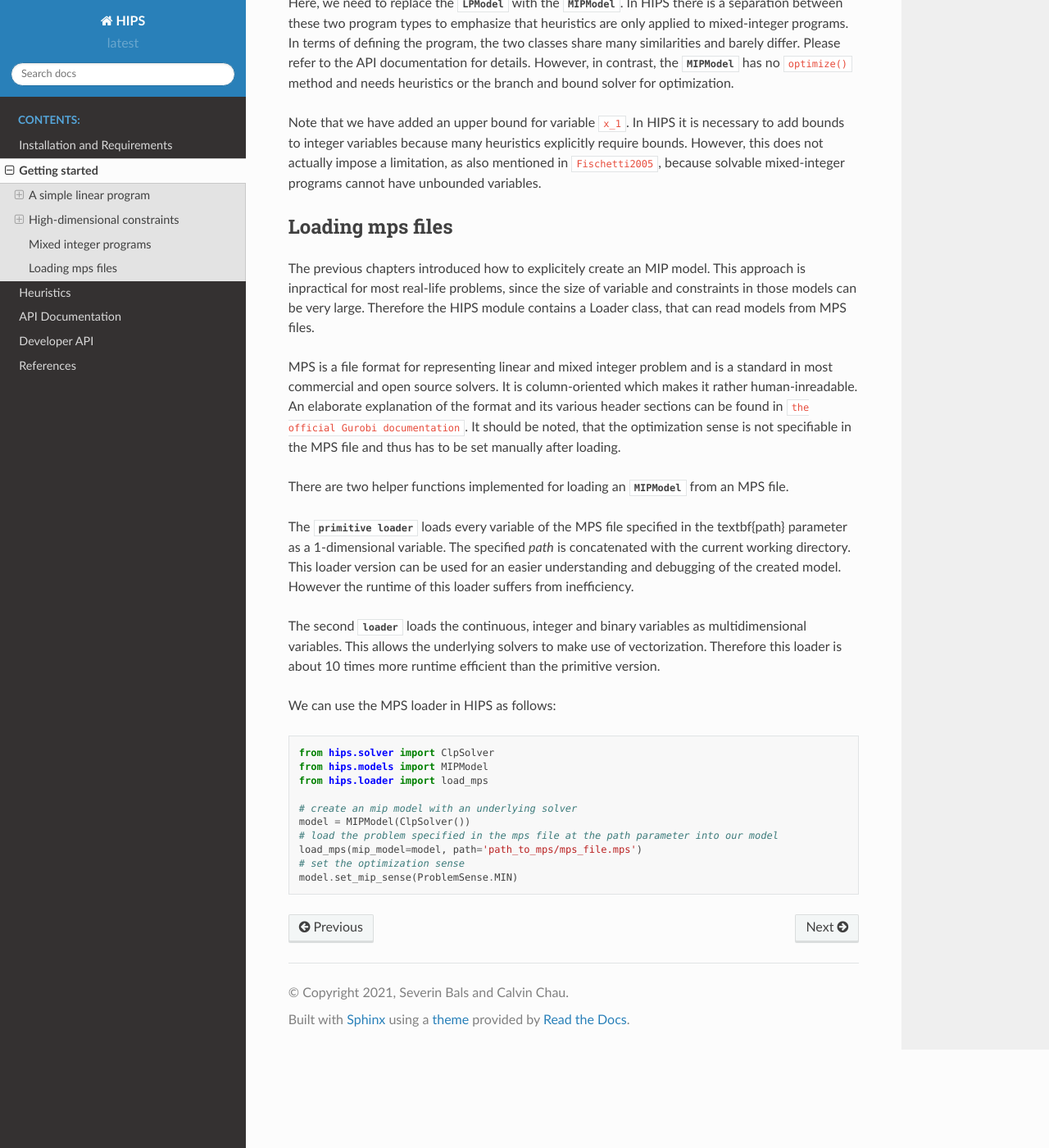
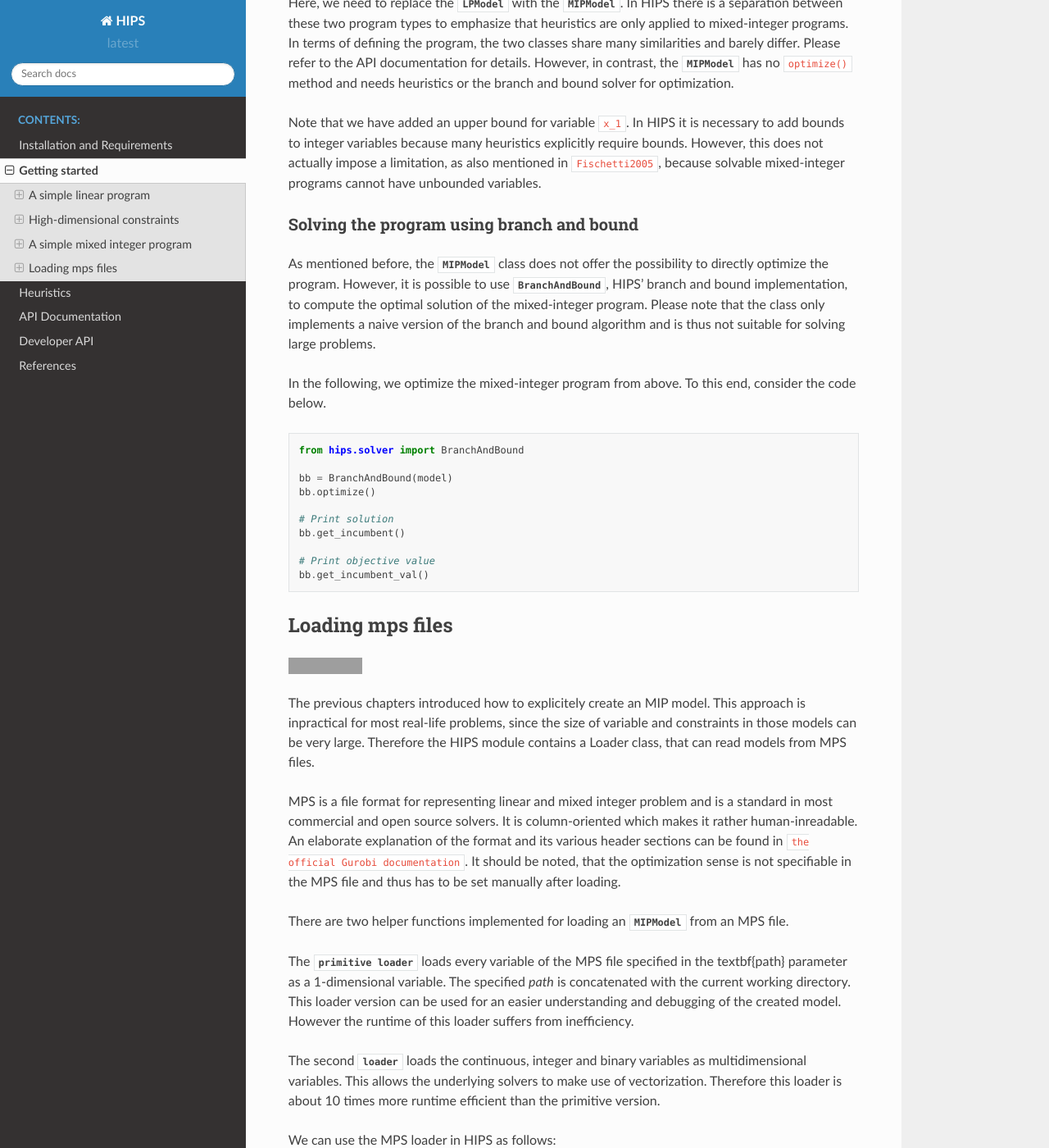
Before and after one commit to cxlvinchau/hips, a Sphinx documentation site: the page built from docs/getting_started.rst, in a window 1280 px wide and 1400 px high, scrolled down 4296 px. Shown: the whole window at 82% size. Built offline with Sphinx 7.4.7 and the Read the Docs theme 2.0.0, drawn with Linux system fonts in a browser that asks for light colours; cross-references to code outside the pages are shown as plain code; some of the changed text lies outside the part shown; grey boxes are pictures that could not be loaded.

Commit message:
added colab to load mps

```diff
--- a/docs/getting_started.rst
+++ b/docs/getting_started.rst
@@ -198,8 +198,8 @@ Thus, instead of passing lists to the constructor of :class:`hips.models.HIPSArr
 >>> HIPSArray(np.array([1, 2, 3]))
 [1, 2, 3]
 
-Mixed integer programs
-----------------------
+A simple mixed integer program
+------------------------------
 
 .. raw:: html
 
@@ -254,8 +254,36 @@ Note that we have added an upper bound for variable ``x_1``. In HIPS it is neces
 because many heuristics explicitly require bounds. However, this does not actually impose a limitation, as also mentioned in
 :cite:`Fischetti2005`, because solvable mixed-integer programs cannot have unbounded variables.
 
+Solving the program using branch and bound
+__________________________________________
+As mentioned before, the :class:`MIPModel <hips.models.MIPModel>` class does not offer the possibility to directly optimize the program.
+However, it is possible to use :class:`BranchAndBound <hips.solver.BranchAndBound>`, HIPS' branch and bound implementation, to
+compute the optimal solution of the mixed-integer program. Please note that the class only implements a naive version of the
+branch and bound algorithm and is thus not suitable for solving large problems.
+
+In the following, we optimize the mixed-integer program from above. To this end, consider the code below.
+
+.. code-block:: python
+
+    from hips.solver import BranchAndBound
+
+    bb = BranchAndBound(model)
+    bb.optimize()
+
+    # Print solution
+    bb.get_incumbent()
+
+    # Print objective value
+    bb.get_incumbent_val()
+
 Loading mps files
 -----------------
+
+.. raw:: html
+
+    <a href="https://colab.research.google.com/github/cxlvinchau/hips-examples/blob/main/notebooks/mps-example.ipynb" target="_blank">
+        <img src="https://colab.research.google.com/assets/colab-badge.svg" alt="Open In Colab"/>
+    </a>
 
 The previous chapters introduced how to explicitely create an MIP model.
 This approach is inpractical for most real-life problems, since the size of variable and constraints in those models can
@@ -291,3 +319,20 @@ We can use the MPS loader in HIPS as follows:
     load_mps(mip_model=model, path='path_to_mps/mps_file.mps')
     # set the optimization sense
     model.set_mip_sense(ProblemSense.MIN)
+
+Solving the program using branch and bound
+__________________________________________
+As shown above, we run the following lines to optimize the loaded model with branch and bound algorithm.
+
+.. code-block:: python
+
+    from hips.solver import BranchAndBound
+
+    bb = BranchAndBound(model)
+    bb.optimize()
+
+    # Print solution
+    bb.get_incumbent()
+
+    # Print objective value
+    bb.get_incumbent_val()
```
